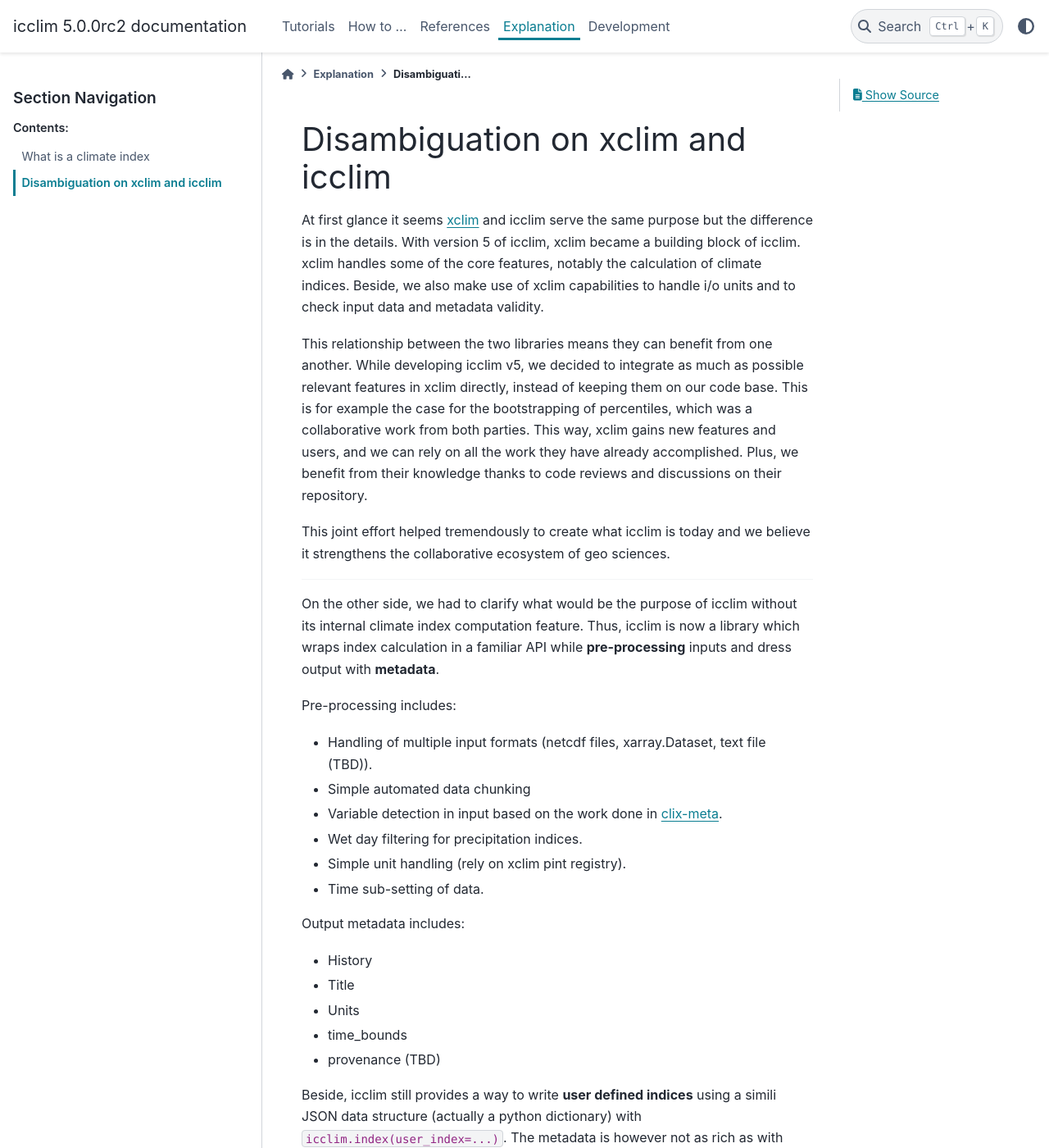
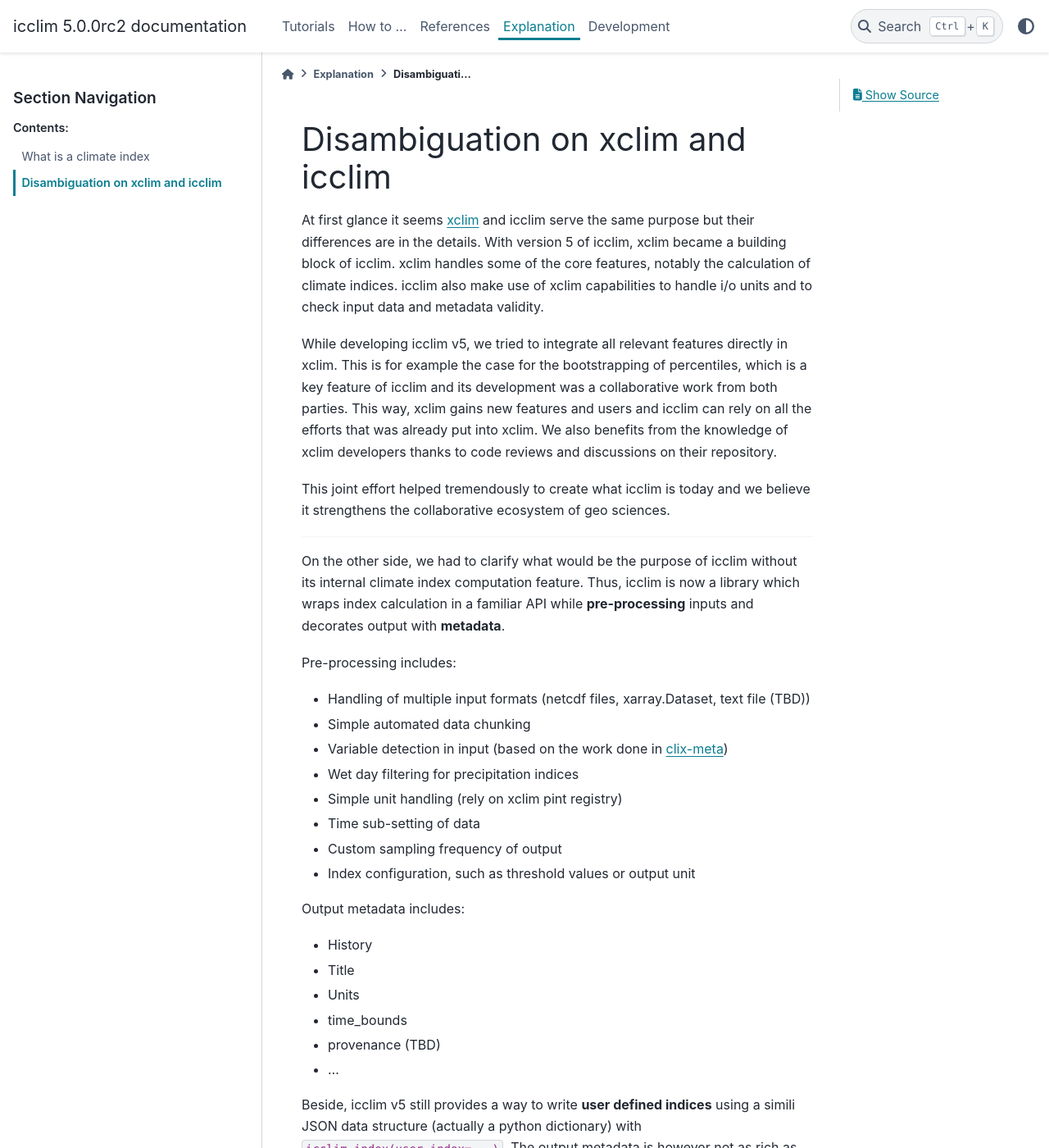
Before and after one commit to cerfacs-globc/icclim, a Sphinx documentation site: the page built from doc/source/explanation/xclim_and_icclim.rst, in a window 1280 px wide and 1400 px high. Shown: the whole window at 82% size. Built offline with Sphinx 7.4.7 and the PyData theme 0.15.4, drawn with Linux system fonts in a browser that asks for light colours; some of the changed text lies outside the part shown.

Commit message:
DOC: Reword content following review

```diff
--- a/doc/source/explanation/xclim_and_icclim.rst
+++ b/doc/source/explanation/xclim_and_icclim.rst
@@ -4,18 +4,16 @@
 Disambiguation on xclim and icclim
 ==================================
 
-At first glance it seems `xclim`_ and icclim serve the same purpose but the difference is in the details.
+At first glance it seems `xclim`_ and icclim serve the same purpose but their differences are in the details.
 With version 5 of icclim, xclim became a building block of icclim. xclim handles some of the core features, notably
-the calculation of climate indices. Beside, we also make use of xclim capabilities to handle i/o units and to check
+the calculation of climate indices. icclim also make use of xclim capabilities to handle i/o units and to check
 input data and metadata validity.
 
-This relationship between the two libraries means they can benefit from one another.
-While developing icclim v5, we decided to integrate as much as possible relevant features in xclim directly, instead of
-keeping them on our code base. This is for example the case for the bootstrapping of percentiles, which was a
-collaborative work from both parties.
-This way, xclim gains new features and users, and we can rely on all the
-work they have already accomplished. Plus, we benefit from their knowledge thanks to code reviews and discussions on
-their repository.
+While developing icclim v5, we tried to integrate all relevant features directly in xclim.
+This is for example the case for the bootstrapping of percentiles, which is a key feature of icclim and
+its development was a collaborative work from both parties.
+This way, xclim gains new features and users and icclim can rely on all the efforts that was already put into xclim.
+We also benefits from the knowledge of xclim developers thanks to code reviews and discussions on their repository.
 
 This joint effort helped tremendously to create what icclim is today and we believe it strengthens the collaborative
 ecosystem of geo sciences.
@@ -24,17 +22,19 @@ ecosystem of geo sciences.
 
 On the other side, we had to clarify what would be the purpose of icclim without its internal climate index computation
 feature.
-Thus, icclim is now a library which wraps index calculation in a familiar API while **pre-processing** inputs and dress
-output with **metadata**.
+Thus, icclim is now a library which wraps index calculation in a familiar API while **pre-processing** inputs and
+decorates output with **metadata**.
 
 Pre-processing includes:
 
-- Handling of multiple input formats (netcdf files, xarray.Dataset, text file (TBD)).
+- Handling of multiple input formats (netcdf files, xarray.Dataset, text file (TBD))
 - Simple automated data chunking
-- Variable detection in input based on the work done in `clix-meta`_.
-- Wet day filtering for precipitation indices.
-- Simple unit handling (rely on xclim pint registry).
-- Time sub-setting of data.
+- Variable detection in input (based on the work done in `clix-meta`_)
+- Wet day filtering for precipitation indices
+- Simple unit handling (rely on xclim pint registry)
+- Time sub-setting of data
+- Custom sampling frequency of output
+- Index configuration, such as threshold values or output unit
 
 Output metadata includes:
 
@@ -43,10 +43,11 @@ Output metadata includes:
 - Units
 - time_bounds
 - provenance (TBD)
+- ...
 
-Beside, icclim still provides a way to write **user defined indices** using a simili JSON data structure
+Beside, icclim v5 still provides a way to write **user defined indices** using a simili JSON data structure
 (actually a python dictionary) with ``icclim.index(user_index=...)``.
-The metadata is however not as rich as with ECA&D indices.
+The output metadata is however not as rich as with ECA&D indices.
 
 One of the goal of icclim is also to provide an API which require zero knowledge of xarray letting user new to python
 and its ecosystem reliably compute climate indices.
```
Also changed, not shown: other parts of doc/source/explanation/xclim_and_icclim.rst (+1 -1 lines).
